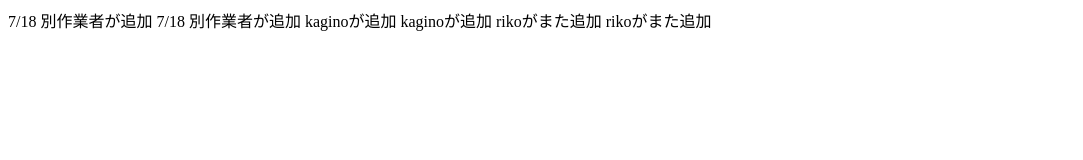
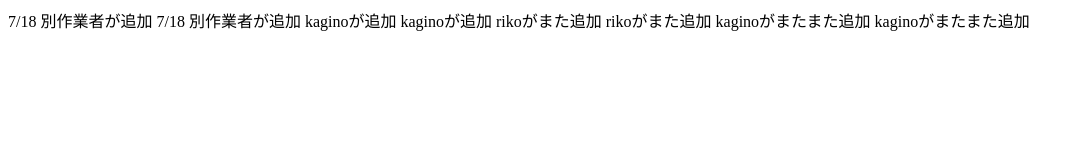
Before and after one commit to kagi830/ahern, a plain HTML site: page test.html in a window 1280 px wide. Shown: the whole page, without its empty margins (0-1083 px from the left). Drawn offline with Linux system fonts and the light colour scheme.

Commit message:
kaginoがまたまた追加

```diff
--- a/test.html
+++ b/test.html
@@ -14,5 +14,9 @@ rikoがまた追加
 rikoがまた追加
 
 
+kaginoがまたまた追加
+kaginoがまたまた追加
+
+
 </body>
 </html>
```
